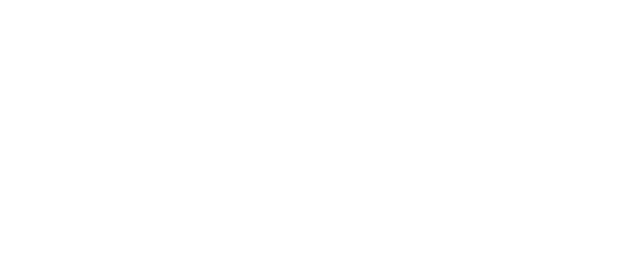
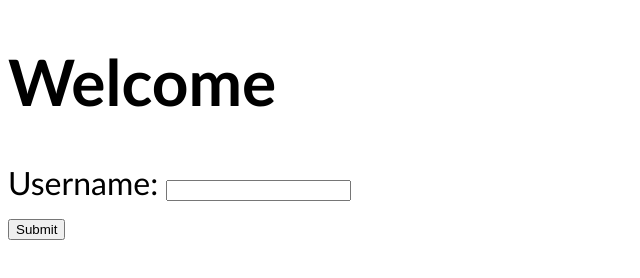
Before and after one commit to Wrub0002/learning-javascript, a plain HTML site: page index.html in a window 1280 px wide. Shown: the whole page, without its empty margins (0-640 px from the left). Drawn offline with Linux system fonts and the light colour scheme.

Commit message:
User Input

```diff
--- a/index.html
+++ b/index.html
@@ -8,9 +8,10 @@
 </head>
 <body>
 
-    <p id="p1"></p>
-    <p id="p2"></p>
-    <p id="p3"></p>
+    <h1 id =myH1>Welcome</h1>
+    <label>Username: </label>
+    <input id = myText type="text"> <br>
+    <button id =mySubmit>Submit</button>
 
     <script src="index.js"></script>
 </body>
```
Also changed, not shown: index.js (+19 -1 lines).
